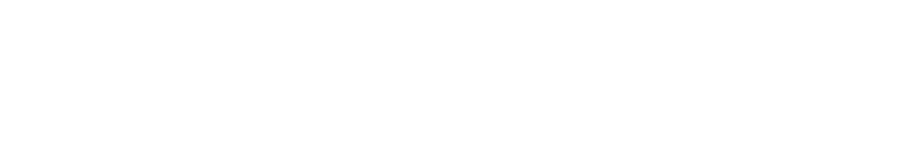
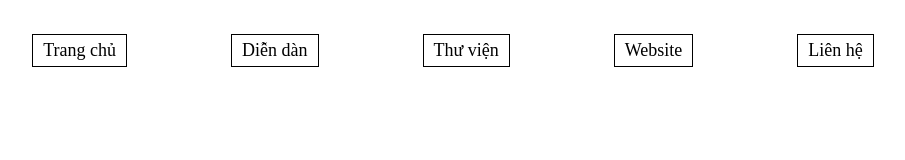
Before and after one commit to HVA001/Simtwo, a plain HTML site: page index.html in a window 1280 px wide. Shown: the whole page, without its empty margins (207-1112 px from the left). Drawn offline with Linux system fonts and the light colour scheme.

Commit message:
Add files via upload

```diff
--- /dev/null
+++ b/css/color.css
@@ -0,0 +1,6 @@
+@charset "utf-8";
+/* CSS Document */
+:root{
+	--black: #000000;
+	--white: #ffffff;
+}
--- a/css/style.css
+++ b/css/style.css
@@ -1,2 +1,32 @@
 @charset "utf-8";
 /* CSS Document */
+body{
+	margin: 0;
+	min-width: 800px;
+	max-width: 1280px;
+	background: var(--white);
+}
+header{
+	width: 100%;
+	height: 100px;
+	display: flex;
+	align-items: center;
+	justify-content: center;
+	background: var(--white);
+}
+nav ul{
+	margin: 0;
+	list-style: none;
+}
+nav li{
+	margin: 0 50px;
+	display: inline;
+}
+nav a{
+	padding: 5px 10px;
+	font-size: 18px;
+	color: var(--black);
+	display: inline-block;
+	text-decoration: none;
+	border: 1px solid var(--black);
+}
--- a/index.html
+++ b/index.html
@@ -4,12 +4,20 @@
 <meta charset="utf-8">
 <title>Simtwo</title>
 	<link rel="stylesheet" href="css/style.css">
+	<link rel="stylesheet" href="css/color.css">
 </head>
 
 <body>
 	<header>
-
-
+		<nav>
+			<ul>
+				<li><a href="#">Trang chủ</a></li>
+				<li><a href="#">Diễn dàn</a></li>
+				<li><a href="#">Thư viện</a></li>
+				<li><a href="#">Website</a></li>
+				<li><a href="#">Liên hệ</a></li>
+			</ul>
+		</nav>
 	</header>
 	<middle>
 
```
